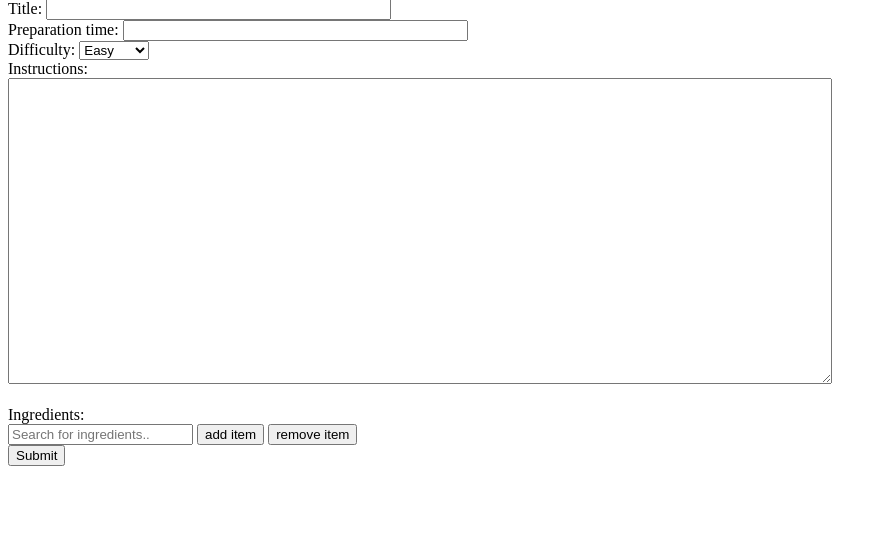
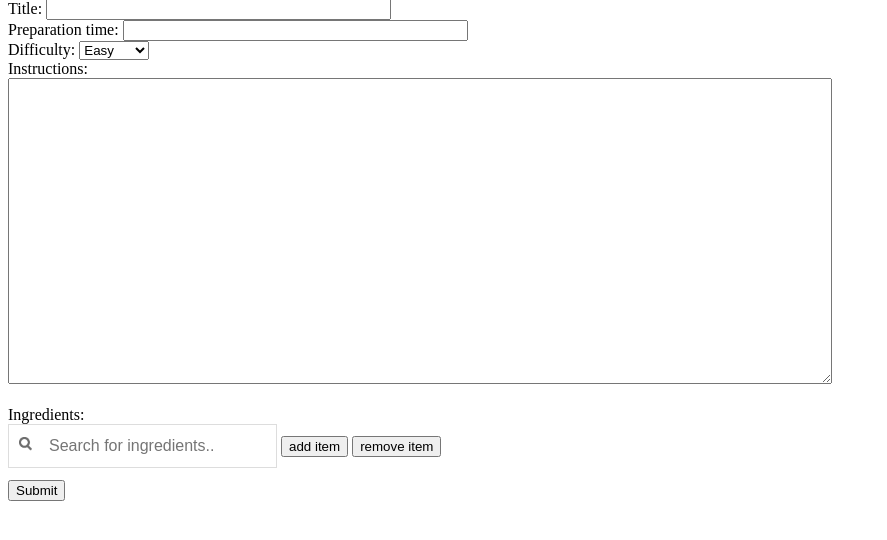
Before and after one commit to guillem1997/Projecte_FInal, a Django app: page /inserts_recipes in a window 1280 px wide. Shown: the part 81-621 px from the top of the page, without its empty margins (0-887 px from the left). Run offline with Django 3.2, Linux system fonts and the light colour scheme; data that the repository does not hold is empty; some libraries are stand-ins or nearby versions.

Commit message:
01/12/2020

```diff
--- a/App/templates/inserts_recipes.html
+++ b/App/templates/inserts_recipes.html
@@ -3,13 +3,49 @@
 <head>
     <meta charset="UTF-8">
     <title>Recipes</title>
+    <style>
+        #myInput {
+          background-image: url('/static/images/search_icon.svg.png');  /* Add a search icon to input */
+          background-position: 10px 12px;                               /* Position the search icon */
+          background-repeat: no-repeat;                                 /* Do not repeat the icon image */
+          background-size: 5%;                                          /* Full-width */
+          font-size: 16px;                                              /* Increase font-size */
+          padding: 12px 20px 12px 40px;                                 /* Add some padding */
+          border: 1px solid #ddd;                                       /* Add a grey border */
+          margin-bottom: 12px;                                          /* Add some space below the input */
+        }
+
+        #myTable {
+          border-collapse: collapse;                                    /* Collapse borders */
+          width: 100%;                                                  /* Full-width */
+          border: 1px solid #ddd;                                       /* Add a grey border */
+          font-size: 18px;                                              /* Increase font-size */
+        }
+
+        #myTable th, #myTable td {
+          text-align: left;                                             /* Left-align text */
+          padding: 12px;                                                /* Add padding */
+        }
+
+        #myTable tr {
+          border-bottom: 1px solid #ddd;                                /* Add a bottom border to all table rows */
+        }
+
+        #myTable tr.header, #myTable tr:hover {
+          background-color: #f1f1f1;                                    /* Add a grey background color to the table
+                                                                           header and on hover */
+        }
+    </style>
     <script>
-            function search_table() {
+            function myFunction() {
+              // Declare variables
               var input, filter, table, tr, td, i, txtValue;
-                input = document.getElementById("candidate");
+              input = document.getElementById("myInput");
               filter = input.value.toUpperCase();
               table = document.getElementById("myTable");
               tr = table.getElementsByTagName("tr");
+
+              // Loop through all table rows, and hide those who don't match the search query
               for (i = 0; i < tr.length; i++) {
                 td = tr[i].getElementsByTagName("td")[0];
                 if (td) {
@@ -21,16 +57,6 @@
                   }
                 }
               }
-            }
-            function addItem(){
-                var form = document.getElementById("Recipe");
-                var ingredient = document.getElementById("ingredient");
-                var input = document.createElement("input");
-                input.setAttribute('id',ingredient.value);
-                input.setAttribute("type","checkbox");
-                input.setAttribute("value",ingredient.value);
-                form.appendChild(input);
-                document.getElementById("Recipe").appendChild(input);
             }
 
             function removeItem(){
@@ -50,24 +76,23 @@
         <a href="{% url 'ingredients' %}">  Ingredients</a>
     </div>
     <br><br>Insert new Recipe:
-    <form id="Recipe" action="/new_recipe" method="POST" >
+    <form id="recipe_form" action="/new_recipe" method="POST" >
         {% csrf_token %}
         Title:                   <input type="text" name="value_title"      size="40"><br>
         Preparation time:        <input type="text" name="value_time"       size="40"><br>
          <label for="difficulty">Difficulty:</label>
-            <select form="Recipe" name="value_difficulty" id="difficulty">
+            <select form="recipe_form" name="value_difficulty" id="difficulty">
                 <option value="easy">   Easy    </option>
                 <option value="medium"> Medium  </option>
                 <option value="hard">   Hard    </option>
                 <option value="expert"> Expert  </option>
             </select><br>
         <label>Instructions:</label><br>
-            <textarea form="Recipe" name="value_description" cols="100" rows="20"></textarea><br><br>
+            <textarea form="recipe_form" name="value_description" cols="100" rows="20"></textarea><br><br>
         <label>Ingredients:</label><br>
     </form>
 
-
-    <input type="text" id="ingredient" onkeyup="search_table()" placeholder="Search for ingredients..">
+    <input type="text" id="myInput" onkeyup="myFunction()" placeholder="Search for ingredients..">
 
     <button onclick="addItem()">add item</button>
     <button onclick="removeItem()">remove item</button>
@@ -88,7 +113,7 @@
 
     </table>
 
-    <input form = "Recipe" type="submit">
+    <input form = "recipe_form" type="submit">
 
 </body>
 </html>
```
Also changed, not shown: App/static/images/search_icon.svg.png (added). Lines whose indentation alone changed are shown as unchanged.
